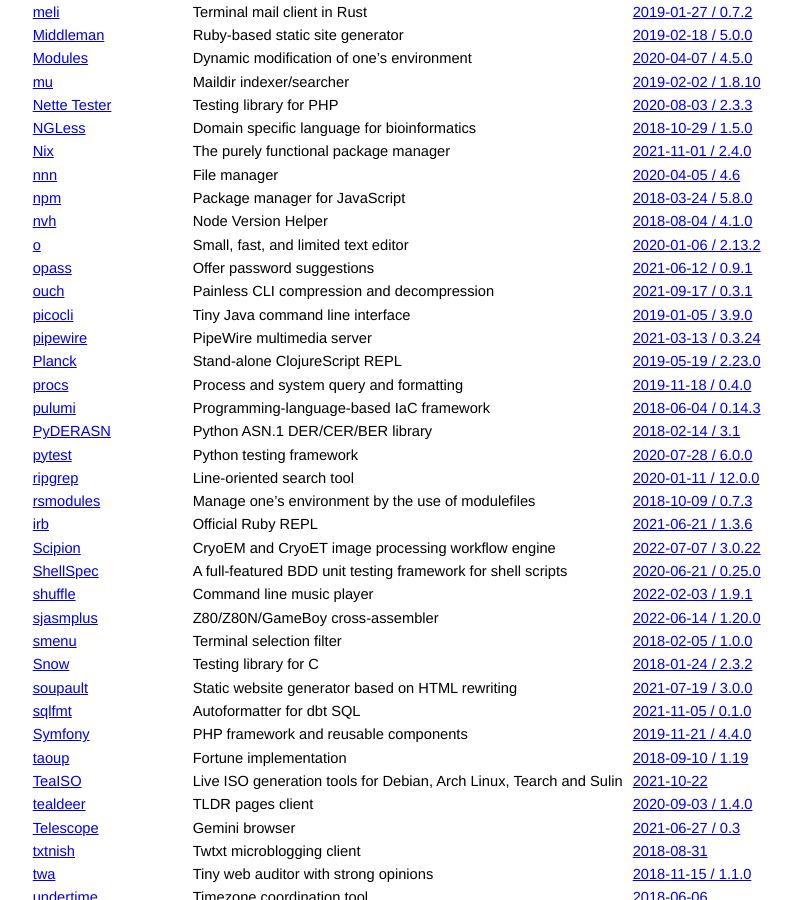
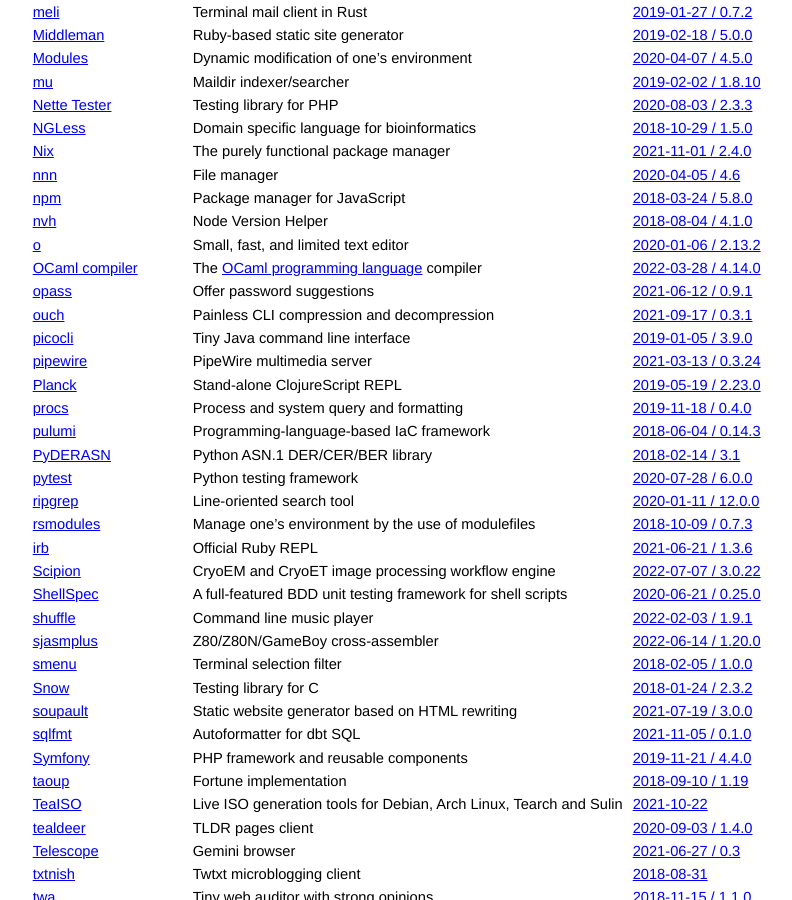
Before and after one commit to jcs/no_color, a Jekyll site: the page built from index.md, in a window 1280 px wide and 900 px high, scrolled down 3938 px. Shown: the whole window, without its empty margins (211-1003 px from the left). Built offline with Jekyll 4.4.1, drawn with Linux system fonts in a browser that asks for light colours; our own code applies the rules of GitHub Pages for plain Markdown files.

Commit message:
Add OCaml

```diff
--- a/index.md
+++ b/index.md
@@ -211,6 +211,7 @@ color via `NO_COLOR`.
 | [npm](https://www.npmjs.com/) | Package manager for JavaScript | [2018-03-24 / 5.8.0](https://github.com/npm/npm/releases/tag/v5.8.0) |
 | [nvh](https://github.com/JohnRGee/nvh) | Node Version Helper | [2018-08-04 / 4.1.0](https://github.com/JohnRGee/nvh/releases/tag/v4.1.0) |
 | [o](https://github.com/xyproto/o) | Small, fast, and limited text editor | [2020-01-06 / 2.13.2](https://github.com/xyproto/o/tree/2.13.2) |
+| [OCaml compiler](https://github.com/ocaml/ocaml) | The [OCaml programming language](ocaml.org/) compiler | [2022-03-28 / 4.14.0](https://github.com/ocaml/ocaml/blob/4.14.0/Changes#L207-L210) |
 | [opass](https://github.com/wiremoons/opass) | Offer password suggestions | [2021-06-12 / 0.9.1](https://github.com/wiremoons/opass/commit/02c593d510b23a1b8e5af40d04a475eeb5755491) |
 | [ouch](https://github.com/ouch-org/ouch) | Painless CLI compression and decompression | [2021-09-17 / 0.3.1](https://github.com/ouch-org/ouch/commit/b099e4ac206d09d345315a01688e31493c0e141a) |
 | [picocli](https://github.com/remkop/picocli/) | Tiny Java command line interface | [2019-01-05 / 3.9.0](https://github.com/remkop/picocli/releases/tag/v3.9.0#3.9.0-ANSI-heuristics) |
```
